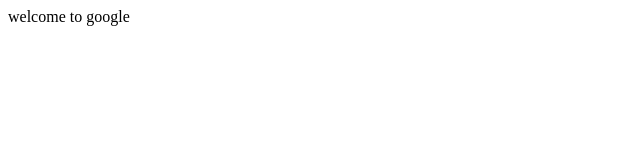
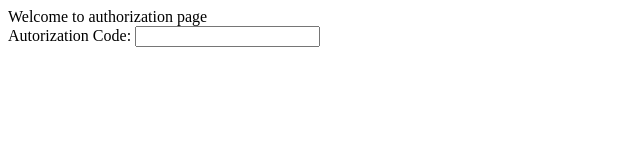
Before and after one commit to ahampuram/apapi, a plain HTML site: page index.html in a window 1280 px wide. Shown: the whole page, without its empty margins (0-640 px from the left). Drawn offline with Linux system fonts and the light colour scheme.

Commit message:
chnaged js to get token code

```diff
--- a/index.html
+++ b/index.html
@@ -1,5 +1,21 @@
 <html>
-	<body>
-		welcome to google
+	<head>
+		<title> AhamPuram </title>
+		<script>
+			//http://localhost/?state=5EgXN2ywpucD9PAlpHibOsjai0suYM&code=4/0AeaYSHB7GjROwhrz6L57JXVp4fVCaDcsV87psYDNdHAZCk8uqrFIGP6zyB8c3jQVUFLF1w&scope=https://www.googleapis.com/auth/calendar.readonly
+			function GetCode(){
+				const urlParams = new URLSearchParams(window.location.search);
+				const myCode = urlParams.get('code');
+				alert(myCode)
+				document.getElementById("code").value = myCode;
+			}
+		</script>
+	</head>
+	<body onload="GetCode()">
+		Welcome to authorization page
+		<div>
+		<label for="fname">Autorization Code:</label>
+		<input type="text" id="code" name="code"><br><br>
+	</div>
 	</body>
 </html>
```
